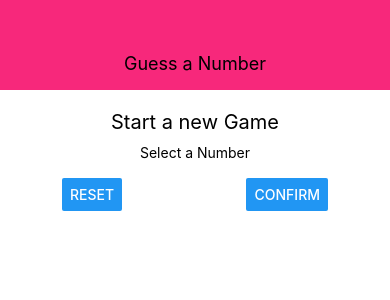
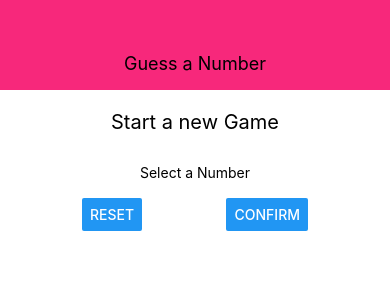
Before and after one commit to ahsan1800411/React-Native-Guess-a-Number-App, a React Native app: screen / in a window 390 px wide. Shown: the top 300 px of the page. Built offline with nearby package versions, Linux system fonts and the light colour scheme.

Commit message:
Extracting a Card Component

```diff
--- /dev/null
+++ b/componenrs/Card.js
@@ -0,0 +1,17 @@
+import React from "react";
+import { View, StyleSheet } from "react-native";
+
+function Card({ style, children }) {
+  return <View style={{ ...styles.card, ...style }}>{children}</View>;
+}
+
+const styles = StyleSheet.create({
+  card: {
+    elevation: 8,
+    backgroundColor: "#fff",
+    padding: 20,
+    borderRadius: 10,
+  },
+});
+
+export default Card;
--- a/screens/StartGameScreen.js
+++ b/screens/StartGameScreen.js
@@ -1,12 +1,13 @@
 import React from "react";
 import { View, StyleSheet, Text, TextInput, Button } from "react-native";
+import Card from "./../componenrs/Card";
 
 function StartGameScreen(props) {
   return (
     <>
       <View style={styles.screen}>
         <Text style={styles.title}>Start a new Game</Text>
-        <View style={styles.inputContainer}>
+        <Card style={styles.inputContainer}>
           <Text>Select a Number</Text>
           <TextInput />
 
@@ -14,7 +15,7 @@
             <Button title='Reset' onPress={() => {}} />
             <Button title='Confirm' onPress={() => {}} />
           </View>
-        </View>
+        </Card>
       </View>
     </>
   );
```
